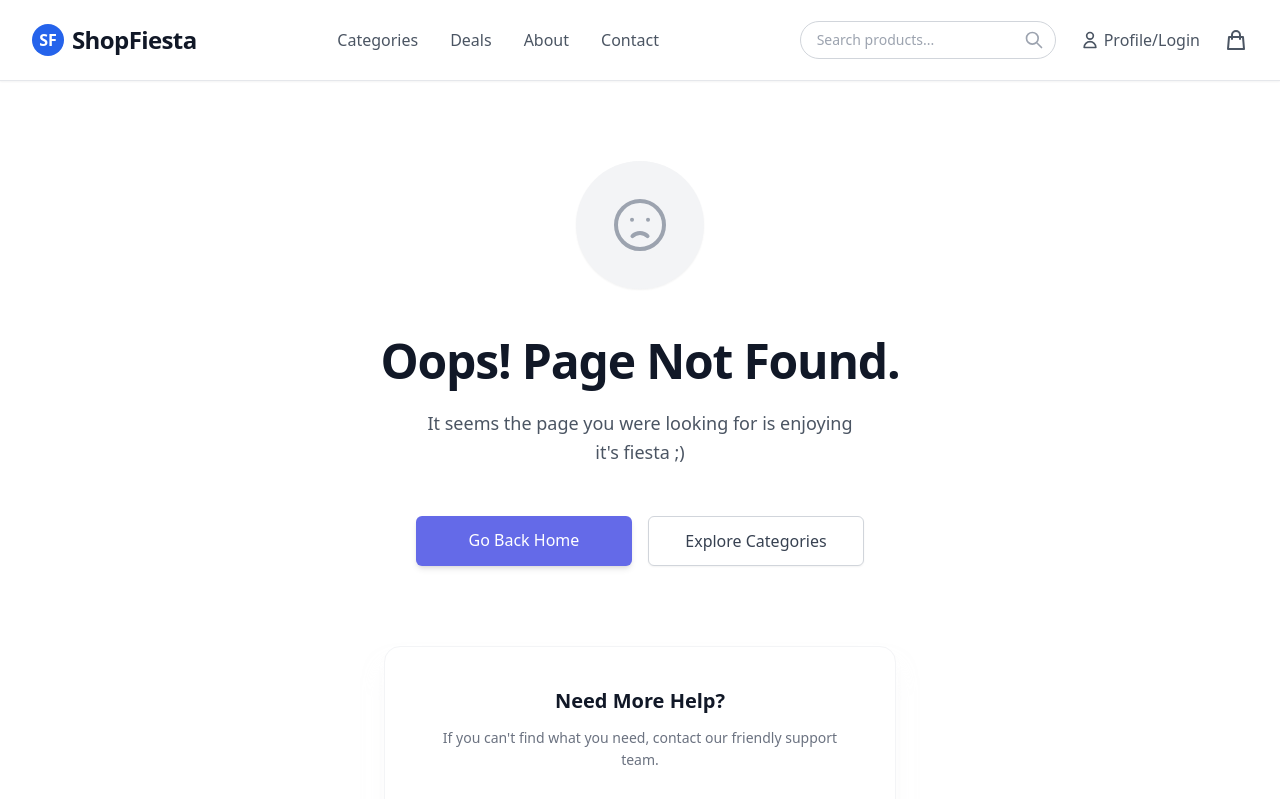
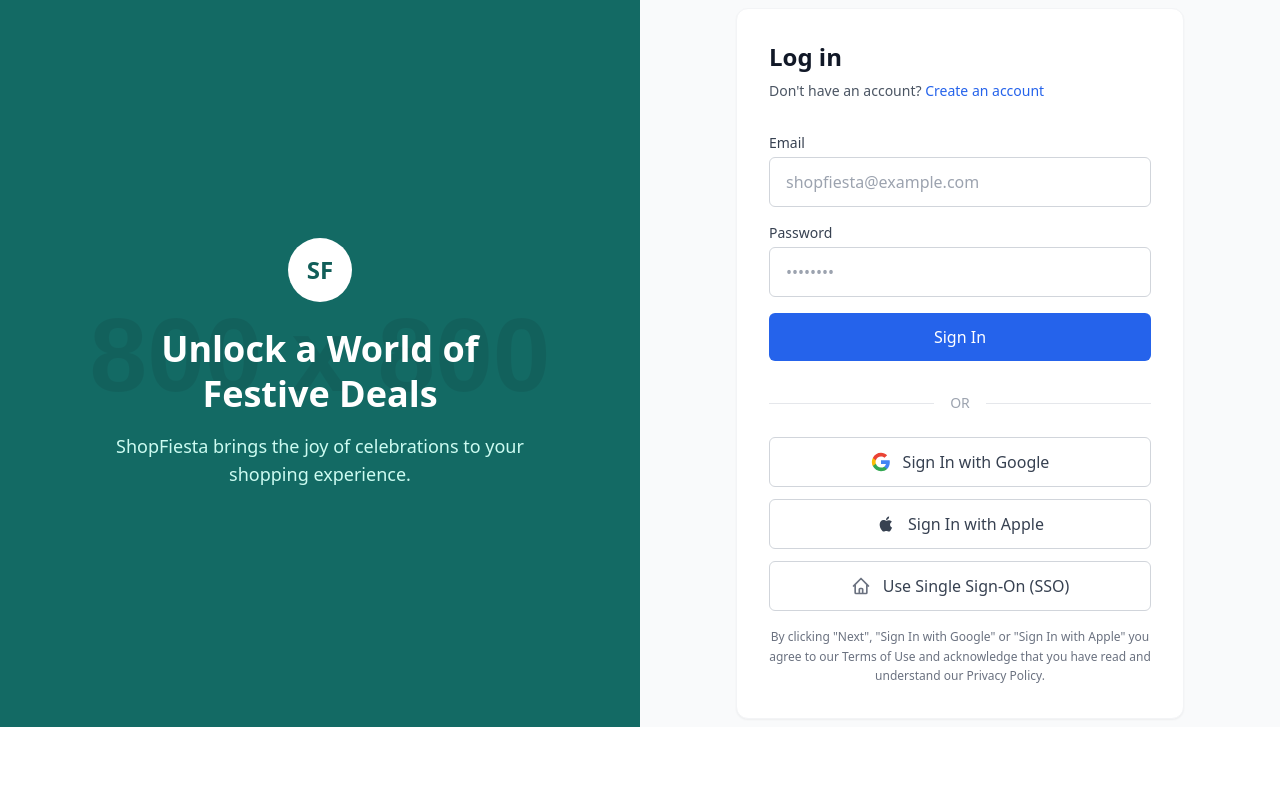
Before and after one commit to v-denny/shopfiesta, a React (Vite) app: page /auth in a window 1280 px wide. Shown: the top 799 px of the page. Built offline with nearby package versions, Linux system fonts and the light colour scheme; no server answers.

Commit message:
merged signup and login function into a single feature Auth

```diff
--- a/src/App.jsx
+++ b/src/App.jsx
@@ -10,8 +10,7 @@
 import ProtectedRoute from './components/ProtectedRoute';
 // Pages
 import Home from './pages/Home';
-import Login from './pages/Login';
-import Signup from './pages/Signup';
+import Auth from './pages/Auth';
 
 // We will uncomment these imports as we build the files!
 import ProductListing from './pages/ProductListing';
@@ -47,7 +46,7 @@
     return () => unsubscribe();
   }, [dispatch]);
 
-   const hideNavAndFooter = location.pathname === '/signup' || location.pathname === '/login';
+   const hideNavAndFooter = location.pathname === '/auth';
 
   return (
     <div className="flex flex-col min-h-screen">
@@ -58,8 +57,7 @@
       <main className="flex-grow">
         <Routes>
           <Route path="/" element={<Home />} />
-          <Route path="/login" element={<Login />} />
-          {/* <Route path="/signup" element={<Signup />} /> */}
+          <Route path="/auth" element={<Auth />} />
           <Route path="/products" element={<ProductListing />} />
           <Route path="/products/:id" element={<ProductDetail />} />
           <Route path="/cart" element={<Cart />} />
@@ -68,6 +66,7 @@
           <Route path="/about" element={<About />} />
           <Route path="/faq" element={<FAQ />} />
           <Route path="/shipping-returns" element={<ShippingReturns />} />
+
           {/* Protected routes */}
           <Route path="/dashboard" element={<ProtectedRoute><Dashboard /></ProtectedRoute>} />
           <Route path="/wishlist" element={<ProtectedRoute><Wishlist /></ProtectedRoute>} />
@@ -75,6 +74,7 @@
           <Route path="/checkout" element={<ProtectedRoute><Checkout /></ProtectedRoute>} />
         </Routes>
       </main>
+
       {/* 4. Conditionally render Footer */}
       {!hideNavAndFooter && <Footer />}
     </div>
--- a/src/components/Footer.jsx
+++ b/src/components/Footer.jsx
@@ -33,13 +33,10 @@
           </div>
 
           {/* Link Columns */}
-          <div className="flex flex-wrap justify-center md:justify-end gap-8 md:gap-12">
-            <Link to="/about" className="text-gray-600 hover:text-blue-600">About us</Link>
+        <div className="flex flex-wrap justify-center md:justify-end gap-8 md:gap-12">
             <Link to="/shipping-returns" className="text-gray-600 hover:text-blue-600">Shipping & Returns Policy</Link>
-            <Link to="/faq" className="text-gray-600 hover:text-blue-600">Help Center</Link>
             <Link to="/faq" className="text-gray-600 hover:text-blue-600">FAQs</Link>
-            <Link to="/careers" className="text-gray-600 hover:text-blue-600">Careers</Link>
-          </div>
+            </div>
         </div>
 
         {/* Bottom Section: Copyright & Socials */}
--- a/src/components/Navbar.jsx
+++ b/src/components/Navbar.jsx
@@ -1,11 +1,13 @@
 import React, {useState} from 'react';
 import { Link, useNavigate } from 'react-router-dom';
-import { useSelector } from 'react-redux';
+import { useDispatch, useSelector } from 'react-redux';
 import {signOut} from 'firebase/auth';
 import {auth} from '../firebase';
+import { logout } from '../store/authSlice';
 
 const Navbar = () => {
   const navigate = useNavigate();
+  const dispatch = useDispatch();
 // Toggle state for the dropdown menu
   const [isDropdownOpen, setIsDropdownOpen] = useState(false);
 
@@ -13,7 +15,8 @@
   const handleLogout = async () => {
     try {
       await signOut(auth);
-      navigate('/login') // Firebase kills the session
+      dispatch(logout());
+      navigate('/auth') // Firebase kills the session
     } catch (error) {
       console.error("Error logging out:", error);
     }
@@ -47,9 +50,7 @@
 
           {/* Center: Navigation Links */}
           <div className="hidden md:flex space-x-8 items-center">
-            <Link to="/products" className="text-gray-600 hover:text-blue-600 font-medium">Categories</Link>
-            <Link to="/products?filter=deals" className="text-gray-600 hover:text-blue-600 font-medium">Deals</Link>
-            <Link to="/about" className="text-gray-600 hover:text-blue-600 font-medium">About</Link>
+            <Link to="/products" className="text-gray-600 hover:text-blue-600 font-medium">Categories</Link>            <Link to="/about" className="text-gray-600 hover:text-blue-600 font-medium">About</Link>
             <Link to="/contact" className="text-gray-600 hover:text-blue-600 font-medium">Contact</Link>
           </div>
 
@@ -90,7 +91,7 @@
                 </button>
               </div>
             ) : (
-              <Link to="/login" className="text-gray-600 hover:text-blue-600 font-medium flex items-center gap-1">
+              <Link to="/auth" className="text-gray-600 hover:text-blue-600 font-medium flex items-center gap-1">
                 <svg xmlns="http://www.w3.org/2000/svg" className="h-5 w-5" fill="none" viewBox="0 0 24 24" stroke="currentColor">
                   <path strokeLinecap="round" strokeLinejoin="round" strokeWidth={2} d="M16 7a4 4 0 11-8 0 4 4 0 018 0zM12 14a7 7 0 00-7 7h14a7 7 0 00-7-7z" />
                 </svg>
--- a/src/pages/Login.jsx
+++ b/src/pages/Auth.jsx
@@ -1,24 +1,37 @@
-import {signInWithPopup, signInWithEmailAndPassword} from 'firebase/auth';
+import {signInWithPopup, signInWithEmailAndPassword, createUserWithEmailAndPassword} from 'firebase/auth';
 import {auth, googleProvider} from '../firebase';
-import React, { useState } from 'react';
-import { Link, useNavigate } from 'react-router-dom';
+import { useState } from 'react';
+import { useNavigate } from 'react-router-dom';
+import { login } from '../store/authSlice';
 import { useDispatch } from 'react-redux';
-import { login } from '../store/authSlice';
 
-const Login = () => {
+const Auth = () => {
   const [email, setEmail] = useState('');
   const [password, setPassword] = useState('');
+  const navigate = useNavigate();
   const dispatch = useDispatch();
-  const navigate = useNavigate();
+  const [isLogin, setIsLogin] = useState(true);
 
-  const handleLogin = async (e) => {
+  const handleSubmit = async (e) => {
     e.preventDefault();
     // Simulate an API call and login success
     try {
-      await signInWithEmailAndPassword(auth, email, password);
+      let res;
+
+      if (isLogin){
+        res = await signInWithEmailAndPassword(auth, email, password);
+        console.log("Logged in successfully!");
+      } else{
+        res = await createUserWithEmailAndPassword(auth, email, password);
+        console.log("Account created successfully!");
+      }
+      dispatch(login({
+      email: res.user.email,
+      uid: res.user.uid
+    }));
       navigate('/dashboard');
     } catch (error) {
-      console.error("Wrong email or password:", error.message);
+      console.error("Auth Error:", error.message);
       alert("Invalid email or password.");
     }
   };
@@ -26,9 +39,8 @@
   const handleGoogleSignIn = async () => {
     try {
       await signInWithPopup(auth, googleProvider);
-      // You can dispatch login action here with user info from Google
-      // dispatch(login({ name: user.displayName, email: user.email }));
-      navigate('/dashboard'); // Redirect to dashboard after login
+       // dispatch(login({ name: user.displayName, email: user.email }));
+      navigate('/dashboard');
     } catch (error) {
       console.error('Google Sign-In Error:', error);
     }
@@ -57,13 +69,20 @@
         <div className="w-full max-w-md bg-white p-8 rounded-xl shadow-sm border border-gray-100">
 
           <div className="mb-8">
-            <h2 className="text-2xl font-bold text-gray-900 mb-2">Log in</h2>
+            <h2 className="text-2xl font-bold text-gray-900 mb-2">{isLogin ? 'Log in' : 'Create an account'}</h2>
             <p className="text-gray-600 text-sm">
-              Don't have an account? <Link to="/signup" className="text-blue-600 hover:underline font-medium">Create an account</Link>
+              {isLogin ? "Don't have an account? " : "Already have an account? "}
+              <button
+      type="button"
+      onClick={() => setIsLogin(!isLogin)} // This flips the state
+      className="text-blue-600 hover:underline font-medium cursor-pointer"
+    >
+      {isLogin ? 'Create an account' : 'Log in'}
+    </button>
             </p>
           </div>
 
-          <form onSubmit={handleLogin} className="space-y-4">
+          <form onSubmit={handleSubmit} className="space-y-4">
             <div>
               <label htmlFor="email" className="block text-sm font-medium text-gray-700 mb-1">Email</label>
               <input
@@ -93,7 +112,7 @@
               type="submit"
               className="w-full bg-blue-600 hover:bg-blue-700 text-white font-medium py-3 rounded-md transition-colors"
             >
-              Next
+              {isLogin ? 'Sign In' : 'Sign Up'}
             </button>
           </form>
 
@@ -106,7 +125,7 @@
           <div className="space-y-3">
             <button type='button' onClick={handleGoogleSignIn} className="w-full flex items-center justify-center gap-3 px-4 py-3 border border-gray-300 rounded-md hover:bg-gray-50 transition-colors text-gray-700 font-medium cursor-pointer">
               <svg className="w-5 h-5" viewBox="0 0 24 24"><path fill="#4285F4" d="M22.56 12.25c0-.78-.07-1.53-.2-2.25H12v4.26h5.92c-.26 1.37-1.04 2.53-2.21 3.31v2.77h3.57c2.08-1.92 3.28-4.74 3.28-8.09z"/><path fill="#34A853" d="M12 23c2.97 0 5.46-.98 7.28-2.66l-3.57-2.77c-.98.66-2.23 1.06-3.71 1.06-2.86 0-5.29-1.93-6.16-4.53H2.18v2.84C3.99 20.53 7.7 23 12 23z"/><path fill="#FBBC05" d="M5.84 14.09c-.22-.66-.35-1.36-.35-2.09s.13-1.43.35-2.09V7.07H2.18C1.43 8.55 1 10.22 1 12s.43 3.45 1.18 4.93l2.85-2.22.81-.62z"/><path fill="#EA4335" d="M12 5.38c1.62 0 3.06.56 4.21 1.64l3.15-3.15C17.45 2.09 14.97 1 12 1 7.7 1 3.99 3.47 2.18 7.07l3.66 2.84c.87-2.6 3.3-4.53 6.16-4.53z"/></svg>
-              Sign In with Google
+              {isLogin ? 'Sign In with Google' : 'Sign Up with Google'}
             </button>
             <button className="w-full flex items-center justify-center gap-3 px-4 py-3 border border-gray-300 rounded-md hover:bg-gray-50 transition-colors text-gray-700 font-medium">
               <svg className="w-5 h-5" fill="currentColor" viewBox="0 0 24 24"><path d="M17.05 20.28c-.98.95-2.05.8-3.08.35-1.09-.46-2.09-.48-3.24 0-1.44.62-2.2.44-3.06-.35C2.79 15.25 3.51 7.59 9.05 7.31c1.35.07 2.29.74 3.08.8 1.18-.04 2.31-.85 3.65-.72 1.55.15 2.61.79 3.25 1.76-3.15 1.83-2.61 5.86.35 7.15-.65 1.54-1.35 2.92-2.33 3.98zM12.03 7.25c-.15-2.23 1.66-4.07 3.74-4.25.29 2.58-2.34 4.5-3.74 4.25z"/></svg>
@@ -127,4 +146,4 @@
   );
 };
 
-export default Login;
+export default Auth;
--- a/src/pages/Home.jsx
+++ b/src/pages/Home.jsx
@@ -119,12 +119,10 @@
       <section className="mb-16 mt-8 bg-gradient-to-r from-blue-500 to-indigo-600 text-white py-16 px-4 text-center">
         <h2 className="text-3xl font-bold mb-4 drop-shadow-md">Deal of the Week</h2>
         <p className="text-xl mb-8 text-blue-100">Get 20% off all sweaters this week only!</p>
-        <Link
-          to="/products?category=fashion"
-          className="inline-block bg-white text-blue-600 hover:bg-gray-100 font-semibold px-8 py-3 rounded-md transition-colors"
+        <button className="inline-block bg-white text-blue-600 hover:bg-gray-100 font-semibold px-8 py-3 rounded-md transition-colors"
         >
           View Deals
-        </Link>
+        </button>
       </section>
 
       {/* 5. Feature Bar */}
--- a/src/pages/Signup.jsx
+++ /dev/null
@@ -1,97 +0,0 @@
-import React, { useState } from 'react';
-import { Link, useNavigate } from 'react-router-dom';
-import { useDispatch } from 'react-redux';
-import { login } from '../store/authSlice';
-
-const Signup = () => {
-  const [email, setEmail] = useState('');
-  const dispatch = useDispatch();
-  const navigate = useNavigate();
-
-  const handleSignup = (e) => {
-    e.preventDefault();
-    if (email) {
-      // Simulate signup, then log the user in immediately
-      dispatch(login({ name: email.split('@'), email }));
-      navigate('/dashboard');
-    }
-  };
-
-  return (
-    <div className="w-full h-full flex bg-gray-50">
-
-      {/* Left Promotional Side */}
-      <div className="hidden lg:flex lg:w-1/2 bg-teal-800 text-white flex-col justify-center items-center p-12 relative overflow-hidden">
-        <div className="absolute inset-0 opacity-20 bg-[url('https://via.placeholder.com/800x800')] bg-cover bg-center mix-blend-overlay"></div>
-        <div className="relative z-10 text-center max-w-md">
-          <div className="w-16 h-16 bg-white rounded-full flex items-center justify-center mx-auto mb-6">
-            <span className="text-teal-800 text-2xl font-bold">SF</span>
-          </div>
-          <h1 className="text-4xl font-bold mb-4 leading-tight">Unlock a World of Festive Deals </h1>
-          <p className="text-teal-100 text-lg">
-            ShopFiesta brings the joy of celebrations to your shopping experience.
-          </p>
-        </div>
-      </div>
-
-      {/* Right Form Side */}
-      <div className="w-full lg:w-1/2 flex items-center justify-center p-8 sm:p-12">
-        <div className="w-full max-w-md bg-white p-8 rounded-xl shadow-sm border border-gray-100">
-
-          <div className="mb-8">
-            <h2 className="text-2xl font-bold text-gray-900 mb-2">Create an account </h2>
-            <p className="text-gray-600 text-sm">
-              Already have an account? <Link to="/login" className="text-blue-600 hover:underline font-medium">Log in </Link>
-            </p>
-          </div>
-
-          <form onSubmit={handleSignup} className="space-y-4">
-            <div>
-              <label htmlFor="email" className="block text-sm font-medium text-gray-700 mb-1">Email </label>
-              <input
-                id="email"
-                type="email"
-                required
-                value={email}
-                onChange={(e) => setEmail(e.target.value)}
-                placeholder="shopfiesta@example.com "
-                className="w-full px-4 py-3 border border-gray-300 rounded-md focus:outline-none focus:ring-2 focus:ring-blue-500"
-              />
-            </div>
-
-            <button
-              type="submit"
-              className="w-full bg-[rgb(100,106,232)] hover:bg-[rgb(80,86,180)] text-white font-medium py-3 rounded-md transition-colors"
-            >
-              Next
-            </button>
-          </form>
-
-          <div className="mt-8 mb-6 flex items-center">
-            <div className="flex-grow border-t border-gray-200"></div>
-            <span className="mx-4 text-gray-400 text-sm">OR </span>
-            <div className="flex-grow border-t border-gray-200"></div>
-          </div>
-
-          {/* SSO Buttons omitted for brevity - they are identical to Login.jsx! */}
-          <div className="space-y-3">
-             <button className="w-full flex items-center justify-center gap-3 px-4 py-3 border border-gray-300 rounded-md hover:bg-gray-50 transition-colors text-gray-700 font-medium">
-              <svg className="w-5 h-5" viewBox="0 0 24 24"><path fill="#4285F4" d="M22.56 12.25c0-.78-.07-1.53-.2-2.25H12v4.26h5.92c-.26 1.37-1.04 2.53-2.21 3.31v2.77h3.57c2.08-1.92 3.28-4.74 3.28-8.09z"/><path fill="#34A853" d="M12 23c2.97 0 5.46-.98 7.28-2.66l-3.57-2.77c-.98.66-2.23 1.06-3.71 1.06-2.86 0-5.29-1.93-6.16-4.53H2.18v2.84C3.99 20.53 7.7 23 12 23z"/><path fill="#FBBC05" d="M5.84 14.09c-.22-.66-.35-1.36-.35-2.09s.13-1.43.35-2.09V7.07H2.18C1.43 8.55 1 10.22 1 12s.43 3.45 1.18 4.93l2.85-2.22.81-.62z"/><path fill="#EA4335" d="M12 5.38c1.62 0 3.06.56 4.21 1.64l3.15-3.15C17.45 2.09 14.97 1 12 1 7.7 1 3.99 3.47 2.18 7.07l3.66 2.84c.87-2.6 3.3-4.53 6.16-4.53z"/></svg>
-              Sign Up with Google
-            </button>
-            <button className="w-full flex items-center justify-center gap-3 px-4 py-3 border border-gray-300 rounded-md hover:bg-gray-50 transition-colors text-gray-700 font-medium">
-               <svg className="w-5 h-5" fill="currentColor" viewBox="0 0 24 24"><path d="M17.05 20.28c-.98.95-2.05.8-3.08.35-1.09-.46-2.09-.48-3.24 0-1.44.62-2.2.44-3.06-.35C2.79 15.25 3.51 7.59 9.05 7.31c1.35.07 2.29.74 3.08.8 1.18-.04 2.31-.85 3.65-.72 1.55.15 2.61.79 3.25 1.76-3.15 1.83-2.61 5.86.35 7.15-.65 1.54-1.35 2.92-2.33 3.98zM12.03 7.25c-.15-2.23 1.66-4.07 3.74-4.25.29 2.58-2.34 4.5-3.74 4.25z"/></svg>
-              Sign Up with Apple
-            </button>
-          </div>
-
-          <p className="mt-8 text-xs text-center text-gray-500 leading-relaxed">
-            By clicking "Next", "Sign Up with Google" or "Sign Up with Apple" you agree to our Terms of Use and acknowledge that you have read and understand our Privacy Policy.
-          </p>
-        </div>
-      </div>
-    </div>
-  );
-};
-
-export default Signup;
```
